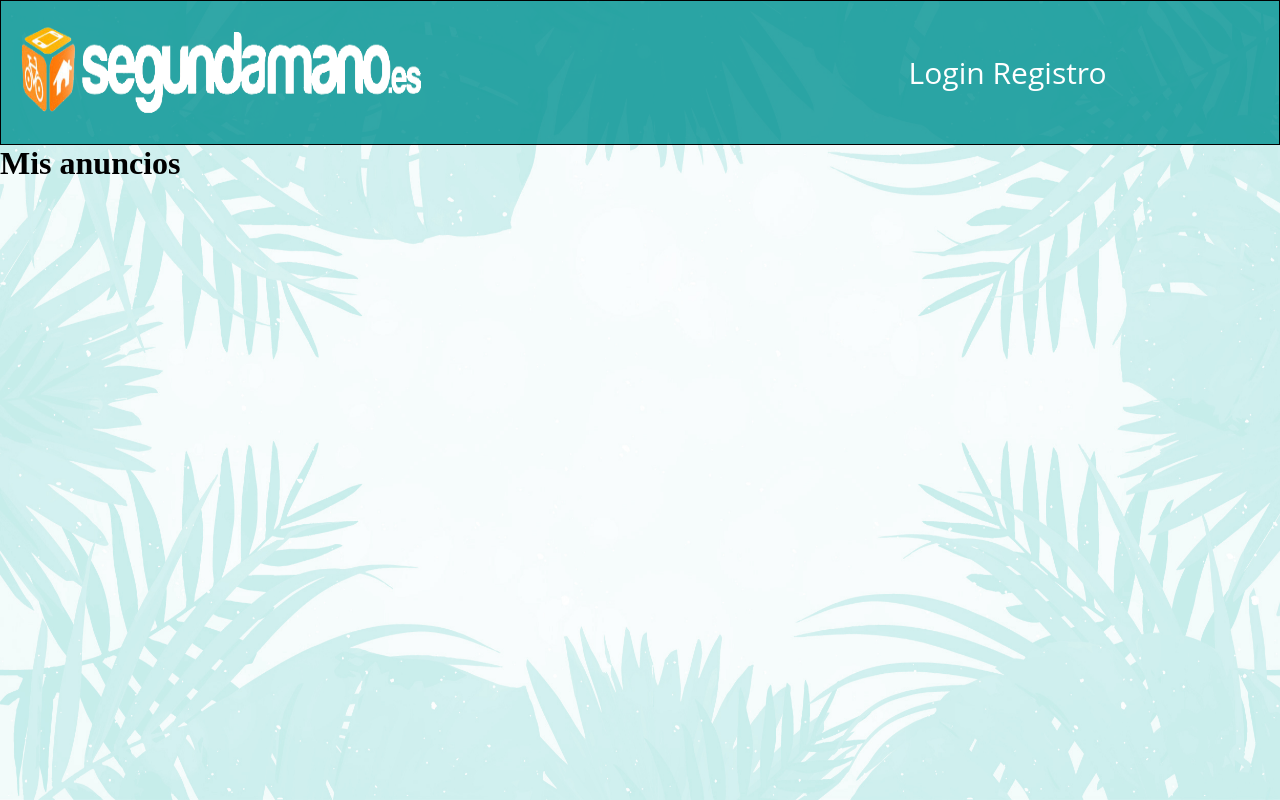
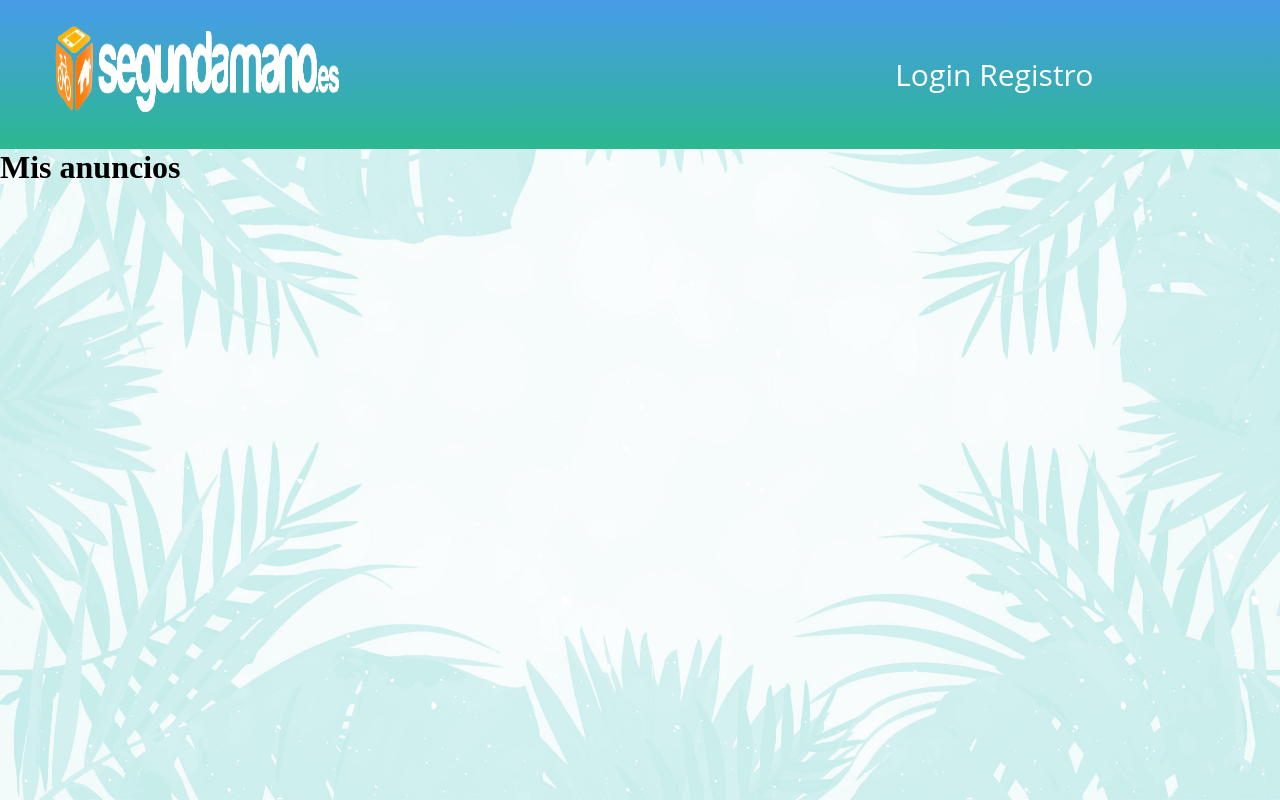
Before and after one commit to Razvan720/SegundaMano_Symfony, a Symfony app: template templates/anuncios/misAnuncios.twig in a window 1280 px wide. Run offline with Twig, Linux system fonts and the light colour scheme; the template is opened without the code that fills it, so the values that code supplies are empty; some libraries are stand-ins or nearby versions.

Commit message:
logo lleva a inicio

```diff
--- a/public/css/style.css
+++ b/public/css/style.css
@@ -15,7 +15,7 @@ a {
     display: grid;
     grid-template-columns: 12fr;
     grid-template-rows: 2fr 9fr;
-    grid-template-areas: "cabecera" "cuerpo";
+    grid-template-areas: "cabecera""cuerpo";
     background-image: url(../imagenes/fondo.jpg);
     background-size: 100% 100%;
     background-attachment: fixed;
@@ -29,19 +29,26 @@ a {
     font-size: 30px;
     text-align: center;
     padding: 20px;
-    border: 1px solid black;
-    background-color: rgba(0, 146, 146, 0.8);
     color: white;
     font-family: 'Open Sans', sans-serif;
     display: grid;
     grid-template-columns: 2fr 1fr 1fr 3fr;
     grid-template-areas: "logo . . menuusuario";
+    /*Degradado de color*/
+    background: rgba(73, 155, 234, 1);
+    background: -moz-linear-gradient(top, rgba(73, 155, 234, 1) 0%, rgba(43, 184, 144, 1) 100%);
+    background: -webkit-gradient(left top, left bottom, color-stop(0%, rgba(73, 155, 234, 1)), color-stop(100%, rgba(43, 184, 144, 1)));
+    background: -webkit-linear-gradient(top, rgba(73, 155, 234, 1) 0%, rgba(43, 184, 144, 1) 100%);
+    background: -o-linear-gradient(top, rgba(73, 155, 234, 1) 0%, rgba(43, 184, 144, 1) 100%);
+    background: -ms-linear-gradient(top, rgba(73, 155, 234, 1) 0%, rgba(43, 184, 144, 1) 100%);
+    background: linear-gradient(to bottom, rgba(73, 155, 234, 1) 0%, rgba(43, 184, 144, 1) 100%);
+    filter: progid: DXImageTransform.Microsoft.gradient(startColorstr='#499bea', endColorstr='#2bb890', GradientType=0);
 }
 
 .logo {
     grid-area: logo;
-    height: 100px;
-    width: 400px;
+    min-height: 100px;
+    width: 80%;
 }
 
 .cont-usuario {
--- a/src/Controller/AnunciosController.php
+++ b/src/Controller/AnunciosController.php
@@ -58,7 +58,7 @@ class AnunciosController extends AbstractController
             ->add('titulo', TextType::class, ['attr' => ['class' => 'texto_form']])
             ->add('descripcion', TextType::class, ['attr' => ['class' => 'texto_form']])
             ->add('precio', MoneyType::class, ['attr' => ['class' => 'texto_form']])
-            ->add('foto', FileType::class, ['attr' => ['class' => 'input_form'], 'mapped' => false])
+            ->add('foto', FileType::class, ['attr' => ['class' => 'input_form'], 'mapped' => false, 'required' => false])
             ->add('Insertar', SubmitType::class, ['attr' => ['class' => 'boton_form']])
             ->getForm();
 
--- a/templates/base.html.twig
+++ b/templates/base.html.twig
@@ -13,7 +13,9 @@
 	<body>
 		<div class="todo">
 			<div class="cabecera">
-				<img class="logo" src="../imagenes/logo.png">
+				<a href="{{path('inicio')}}">
+					<img class="logo" src="../imagenes/logo.png">
+				</a>
 				<div class="cont-usuario">
 					{% if app.user %}
 						<div class="usuario-info">
```
